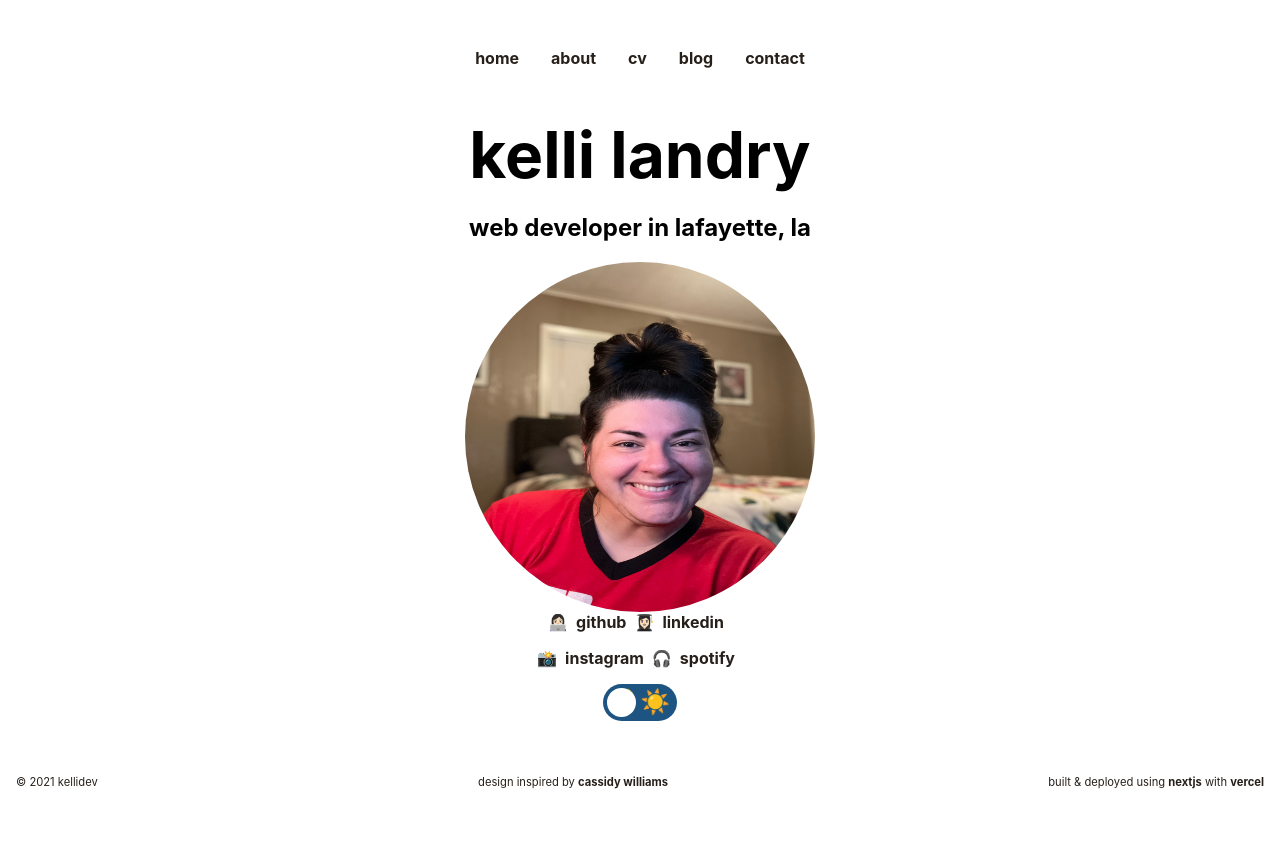
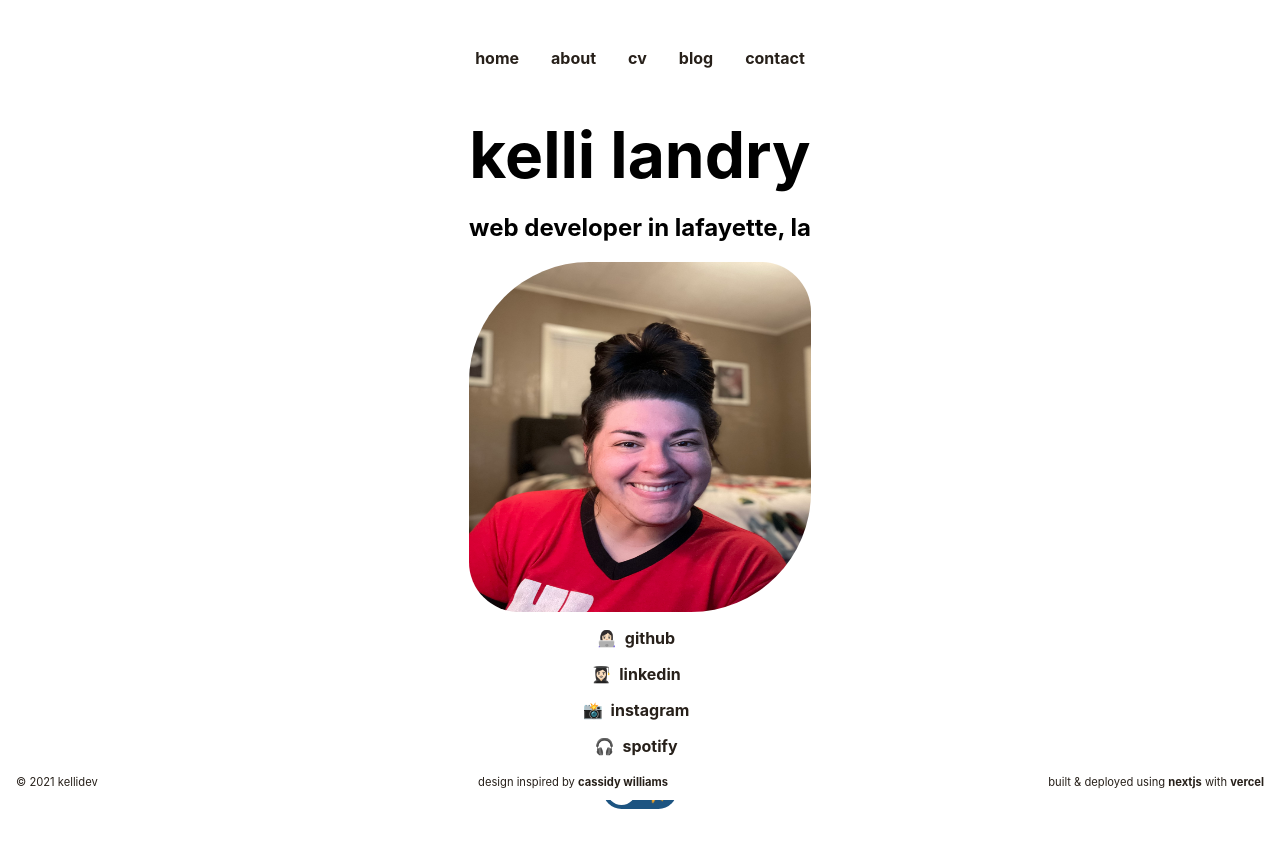
Before and after one commit to kel7774/kellidev, a Next.js app: page / in a window 1280 px wide. Shown: the top 848 px of the page. Before the commit the page ends 801 px from the top, so only its background shows below. Built offline with nearby package versions, Linux system fonts and the light colour scheme.

Commit message:
change links to a list format, make border radius of profile pic a little more smooth

```diff
--- /dev/null
+++ b/components/Link.js
@@ -0,0 +1,11 @@
+import styles from '../styles/LinkSection.module.css'
+
+export default function Link (props) {
+  return (
+    <section className={styles.linkContainer}>
+      <section className={styles.links}>
+        <span role='img' className='span'>{props.emoji}<a href={props.href} target='_blank' rel='noopener noreferrer'>{props.name}</a></span>
+      </section>
+    </section>
+  )
+}
--- a/components/LinkSection.js
+++ /dev/null
@@ -1,14 +0,0 @@
-import styles from '../styles/LinkSection.module.css'
-
-export default function LinkSection (props) {
-  return (
-    <section className={styles.linkContainer}>
-      <div className={styles.links}>
-        <section className={styles.links}>
-          <span role='img' className='span'>{props.firstEmoji}<a href={props.firstHref} target='_blank' rel='noopener noreferrer'>{props.firstLinkName}</a></span>
-          <span role='img' className='span'>{props.secondEmoji}<a href={props.secondHref} target='_blank' rel='noopener noreferrer'>{props.secondLinkName}</a></span>
-        </section>
-      </div>
-    </section>
-  )
-}
--- a/components/MainContent.js
+++ b/components/MainContent.js
@@ -1,5 +1,5 @@
 import Image from 'next/image'
-import LinkSection from '../components/LinkSection'
+import Link from './Link'
 import styles from '../styles/MainContent.module.css'
 
 export default function MainContent () {
@@ -10,29 +10,35 @@ export default function MainContent () {
           <h1 className={styles.title}>kelli landry</h1>
           <h2>web developer in lafayette, la</h2>
         </header>
-        <Image
-          src='/KelliProfile_50.png'
-          width={350}
-          height={350}
-          alt='Kelli Landry Profile Picture'
-          className={styles.imgContainer}
-        />
+        <div className={styles.imgContainer}>
+          <Image
+            src='/KelliProfile_50.png'
+            width={330}
+            height={350}
+            alt='Kelli Landry Profile Picture'
+            className={styles.img}
+          />
+        </div>
       </section>
-      <LinkSection
-        firstHref='https://github.com/kel7774'
-        firstLinkName='github'
-        firstEmoji='👩🏻‍💻'
-        secondHref='https://linkedin.com/in/kelli-landry89'
-        secondLinkName='linkedin'
-        secondEmoji='👩🏻‍🎓'
+      <Link
+        href='https://github.com/kel7774'
+        name='github'
+        emoji='👩🏻‍💻'
       />
-      <LinkSection
-        firstHref='https://instagram.com/kellifrompierrepart'
-        firstLinkName='instagram'
-        firstEmoji='📸'
-        secondHref='https://open.spotify.com/user/tkel1189?si=6cVIAg_NQXKEf66maNIP5w'
-        secondLinkName='spotify'
-        secondEmoji='🎧'
+      <Link
+        href='https://linkedin.com/in/kelli-landry89'
+        name='linkedin'
+        emoji='👩🏻‍🎓'
+      />
+      <Link
+        href='https://instagram.com/kellifrompierrepart'
+        name='instagram'
+        emoji='📸'
+      />
+      <Link
+        href='https://open.spotify.com/user/tkel1189?si=6cVIAg_NQXKEf66maNIP5w'
+        name='spotify'
+        emoji='🎧'
       />
     </div>
   )
--- a/styles/MainContent.module.css
+++ b/styles/MainContent.module.css
@@ -21,6 +21,13 @@
   margin: 0;
 }
 
+.img {
+  border-radius: 120px 50px 120px 50px;
+}
+
 .imgContainer {
-  border-radius: 50% 50%;
+  display: flex;
+  flex-direction: column;
+  justify-content: center;
+  margin-bottom: 1rem;
 }
```
Also changed, not shown: components/InstagramFeed.js (deleted, +0 -30 lines).
